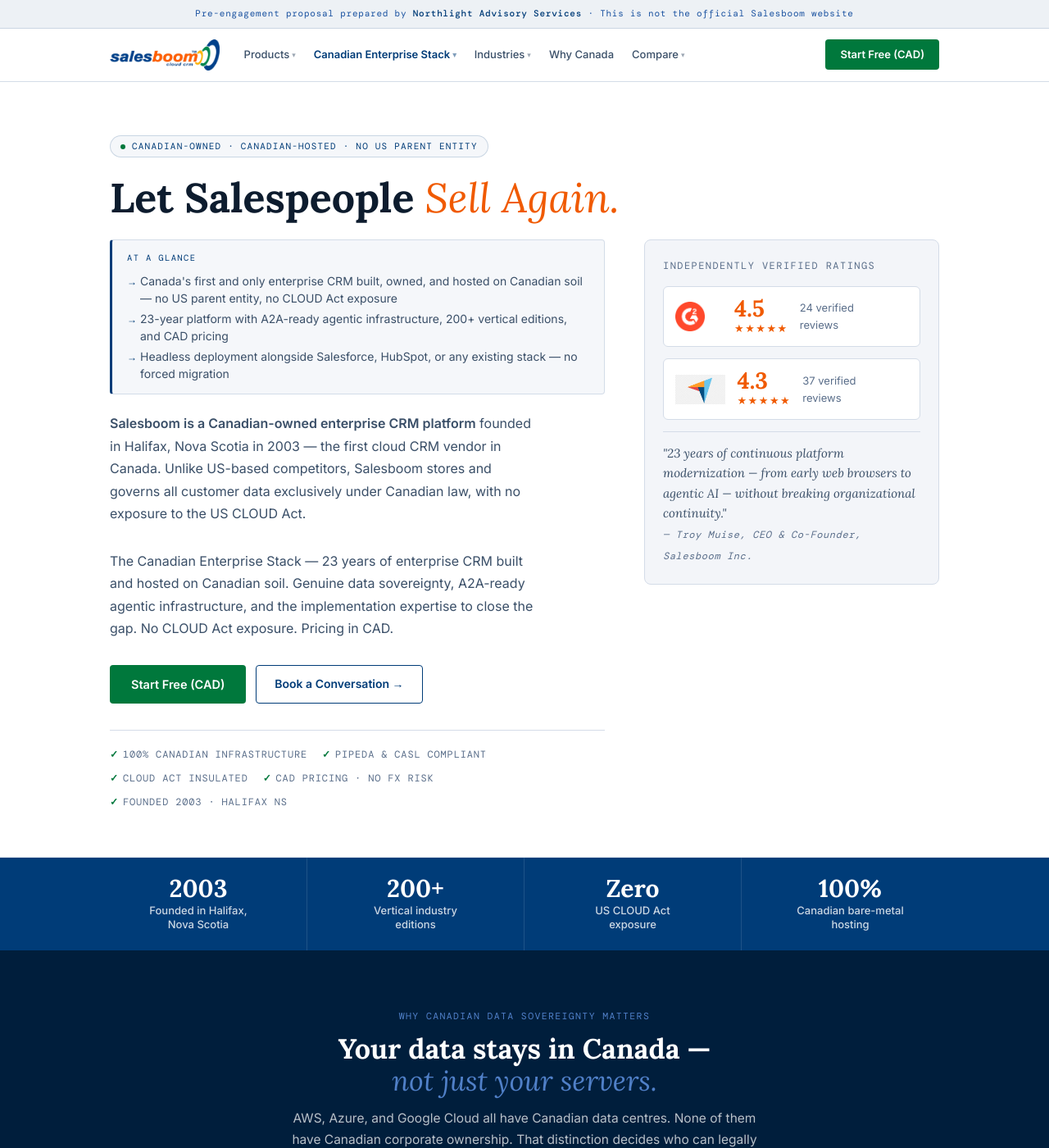
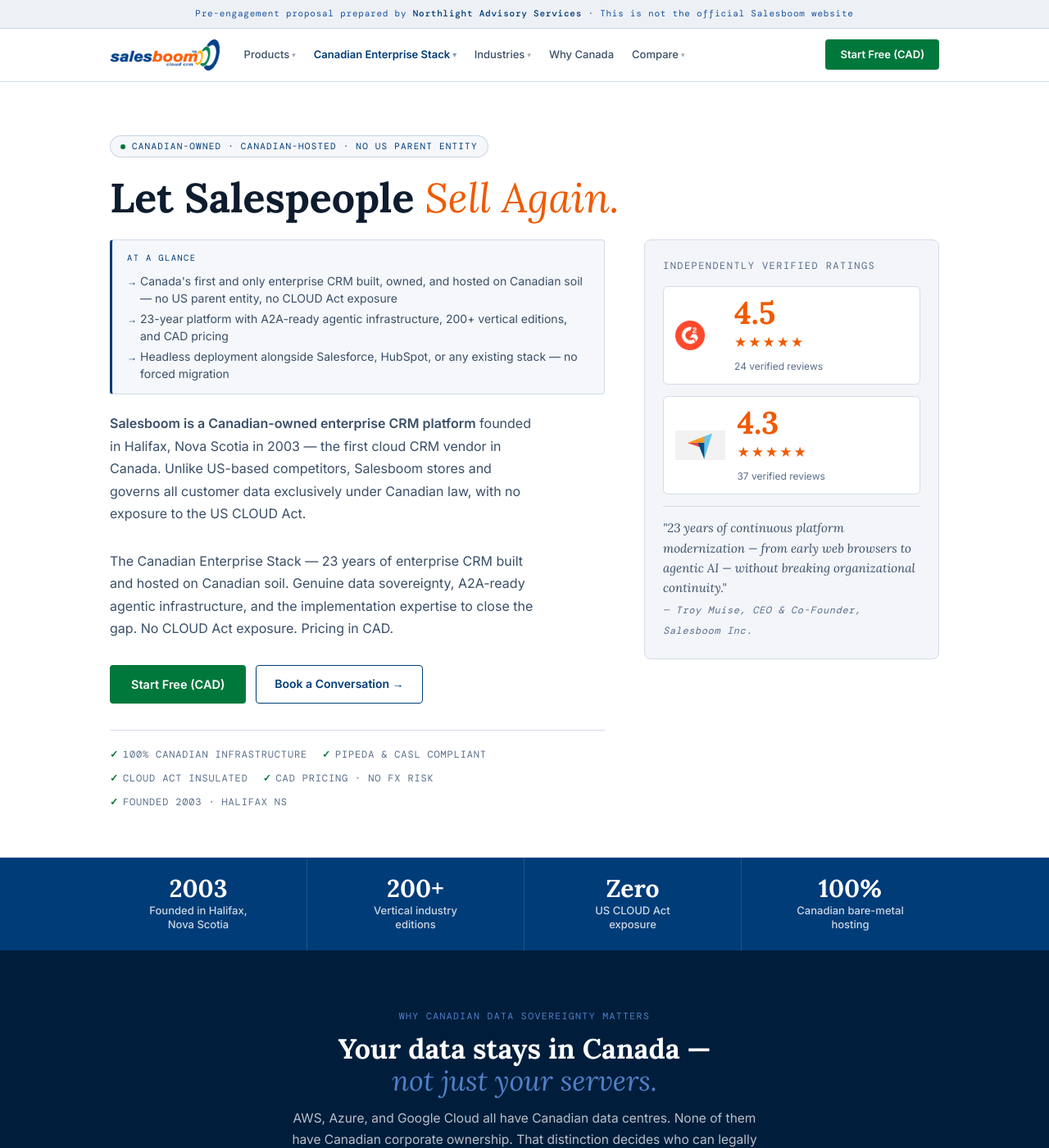
Before and after one commit to elizabethlemoine33-commits/salesboom-ca, a Jekyll site: the page built from index.html, in a window 1280 px wide and 1400 px high. Shown: the whole window at 82% size. Built offline with Jekyll 4.4.1, drawn with Linux system fonts in a browser that asks for light colours.

Commit message:
Proof panel: bigger scores, stacked layout
- proof-score: 28px → 38px
- proof-stars: 13px → 17px
- Review count moved under stars (was a separate flex column)
- Each proof row is now taller, growing the panel to better match left column

Co-Authored-By: Claude Sonnet 4.6 <noreply@anthropic.com>

```diff
--- a/index.html
+++ b/index.html
@@ -156,9 +156,9 @@ schema: |
 .proof-row { display: flex; align-items: center; gap: 14px; padding: 12px 14px; background: var(--card); border: 1px solid var(--border); border-radius: 6px; }
 .proof-platform { min-width: 58px; display: flex; align-items: center; }
 .proof-logo { height: 36px; width: auto; display: block; }
-.proof-score { font-family: 'Lora', serif; font-size: 28px; font-weight: 700; color: var(--orange); line-height: 1; }
-.proof-stars { color: var(--orange); font-size: 13px; letter-spacing: 1.5px; }
-.proof-count { font-size: 13px; color: var(--muted); }
+.proof-score { font-family: 'Lora', serif; font-size: 38px; font-weight: 700; color: var(--orange); line-height: 1; }
+.proof-stars { color: var(--orange); font-size: 17px; letter-spacing: 2px; margin: 4px 0 6px; }
+.proof-count { font-size: 12px; color: var(--muted); }
 .proof-divider-h { height: 1px; background: var(--border); }
 .proof-quote-mini { font-family: 'Lora', serif; font-size: 15px; font-style: italic; font-weight: 300; color: var(--text-2); line-height: 1.62; }
 .proof-quote-attr { font-size: 12px; color: var(--muted); font-family: 'DM Mono', monospace; margin-top: 6px; letter-spacing: .05em; }
@@ -295,16 +295,16 @@ schema: |
           <div>
             <div class="proof-score">4.5</div>
             <div class="proof-stars" aria-label="4.5 out of 5 stars">★★★★★</div>
+            <div class="proof-count">24 verified reviews</div>
           </div>
-          <div class="proof-count">24 verified<br>reviews</div>
         </div>
         <div class="proof-row">
           <div class="proof-platform"><img src="/assets/img/logo-capterra.png" alt="Capterra" class="proof-logo"></div>
           <div>
             <div class="proof-score">4.3</div>
             <div class="proof-stars" aria-label="4.3 out of 5 stars">★★★★★</div>
+            <div class="proof-count">37 verified reviews</div>
           </div>
-          <div class="proof-count">37 verified<br>reviews</div>
         </div>
         <div class="proof-divider-h"></div>
         <div>
```
